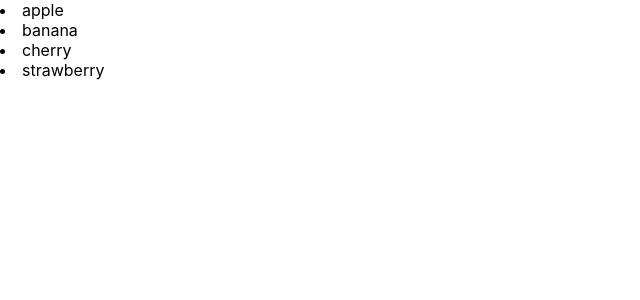
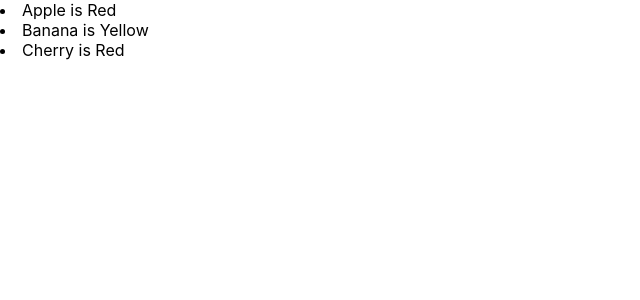
Before and after one commit to Aarti-Waghmare-React-Course/React_coding_exercise, a React (Create React App) app: page / in a window 1280 px wide. Shown: the top 300 px of the page, without its empty margins (0-640 px from the left). Built offline with nearby package versions, Linux system fonts and the light colour scheme.

Commit message:
lists using objects logic

```diff
--- a/src/App.js
+++ b/src/App.js
@@ -11,6 +11,7 @@ import DoubleNumber_08 from './components/DoubleNumber_08';
 import Lists_09 from './components/Lists_09';
 import ListsRendering_10 from './components/ListsRendering_10';
 import ListsUniqueKeys_11 from './components/ListsUniqueKeys_11';
+import ListsObjects_12 from './components/ListsObjects_12';
 
 function App() {
   return (
@@ -25,7 +26,8 @@ function App() {
       {/* <DoubleNumber_08/> */}
       {/* <Lists_09/> */}
       {/* <ListsRendering_10/> */}
-      <ListsUniqueKeys_11/>
+      {/* <ListsUniqueKeys_11/> */}
+      <ListsObjects_12/>
     </div>
   );
 }
--- /dev/null
+++ b/src/components/ListsObjects_12.js
@@ -0,0 +1,21 @@
+// Rendering List of Objects
+// When items are objects with multiple properties.
+
+const ListsObjects_12 = () =>{
+
+    const fruits = [
+        {id:1,name:'Apple',color:'Red'},
+        {id:2,name:'Banana',color:'Yellow'},
+        {id:3,name:'Cherry',color:'Red'}
+    ];
+
+    return(
+        <div>
+         {fruits.map((fruit,idex)=>(
+            <li key={fruit.id}>{fruit.name} is {fruit.color}</li>
+         ))}
+        </div>
+    );
+};
+
+export default ListsObjects_12;
```
